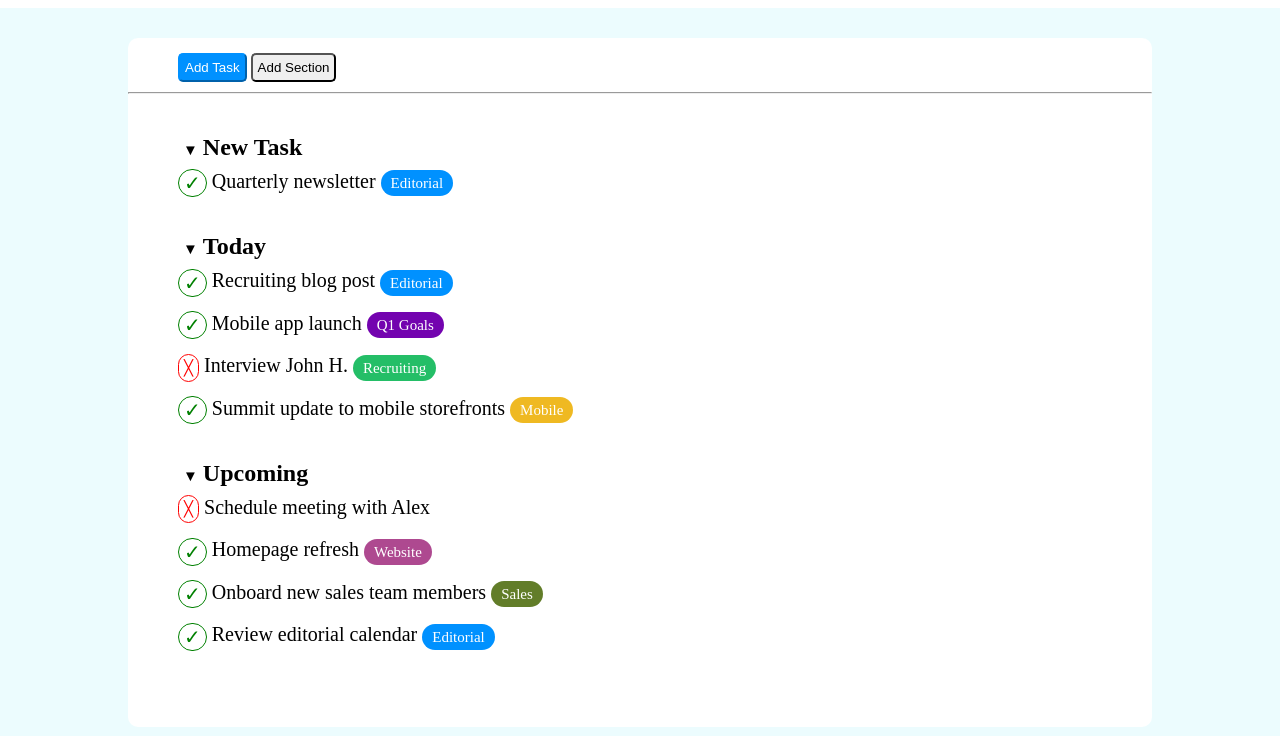
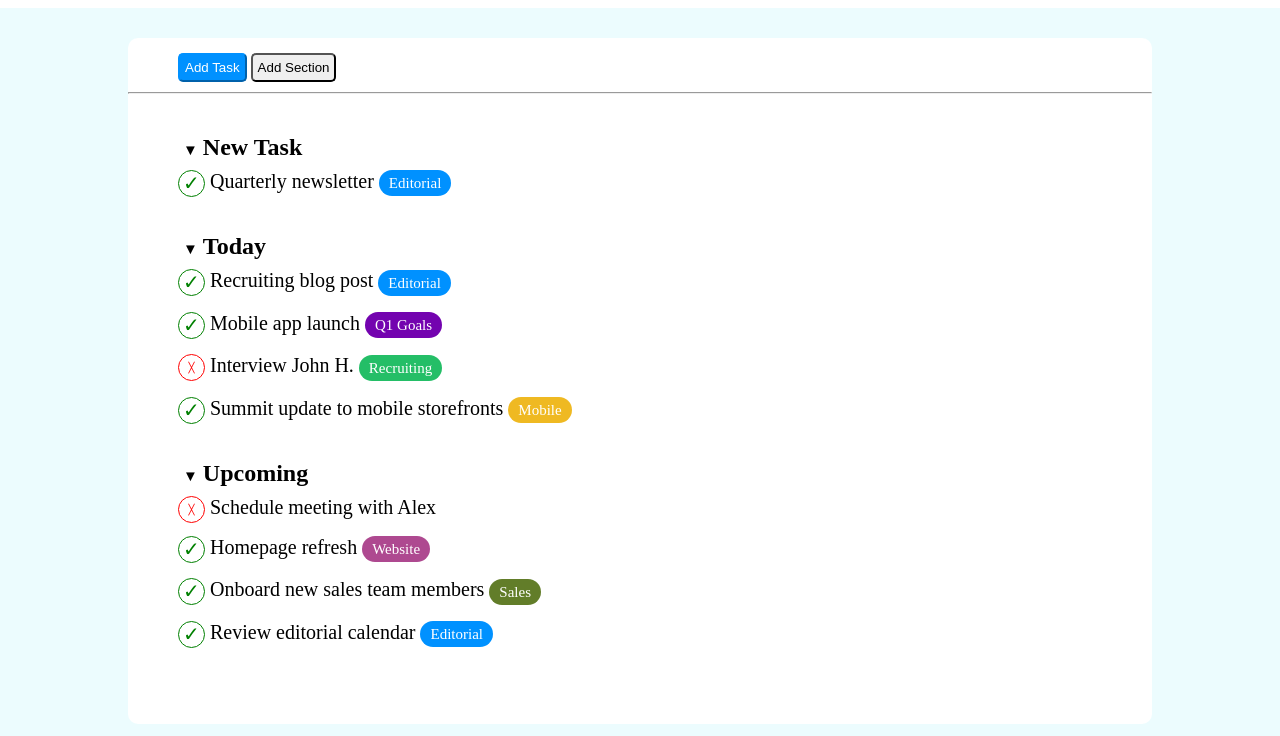
Before and after one commit to VitaFrancesco/html-css-toboolist, a plain HTML site: page index.html in a window 1280 px wide. Shown: the part 64-800 px from the top of the page. Drawn offline with Linux system fonts and the light colour scheme.

Commit message:
modifica tick e cross come da spiegazione in lezione

```diff
--- a/css/style.css
+++ b/css/style.css
@@ -68,8 +68,12 @@ h2::before{
     color: green;
     border-radius: 100px;
     border: solid 1px green;
-    margin: 10px 5px 10px 0;
-    padding: 2px 5px;
+    display: inline-block;
+    line-height: 25px;
+    width: 25px;
+    text-align: center;
+    margin-right: 5px;
+    font-size: 20px;
     vertical-align: middle;
 }
 .cross::before{
@@ -77,9 +81,12 @@ h2::before{
     color: red;
     border-radius: 100px;
     border: solid 1px red;
+    display: inline-block;
+    line-height: 25px;
+    width: 25px;
+    text-align: center;
     margin-right: 5px;
-    font-size: 15px;
-    padding: 5px 5px;
+    font-size: 10px;
     vertical-align: middle;
 }
 /* testo evidenziato per categoria */
```
